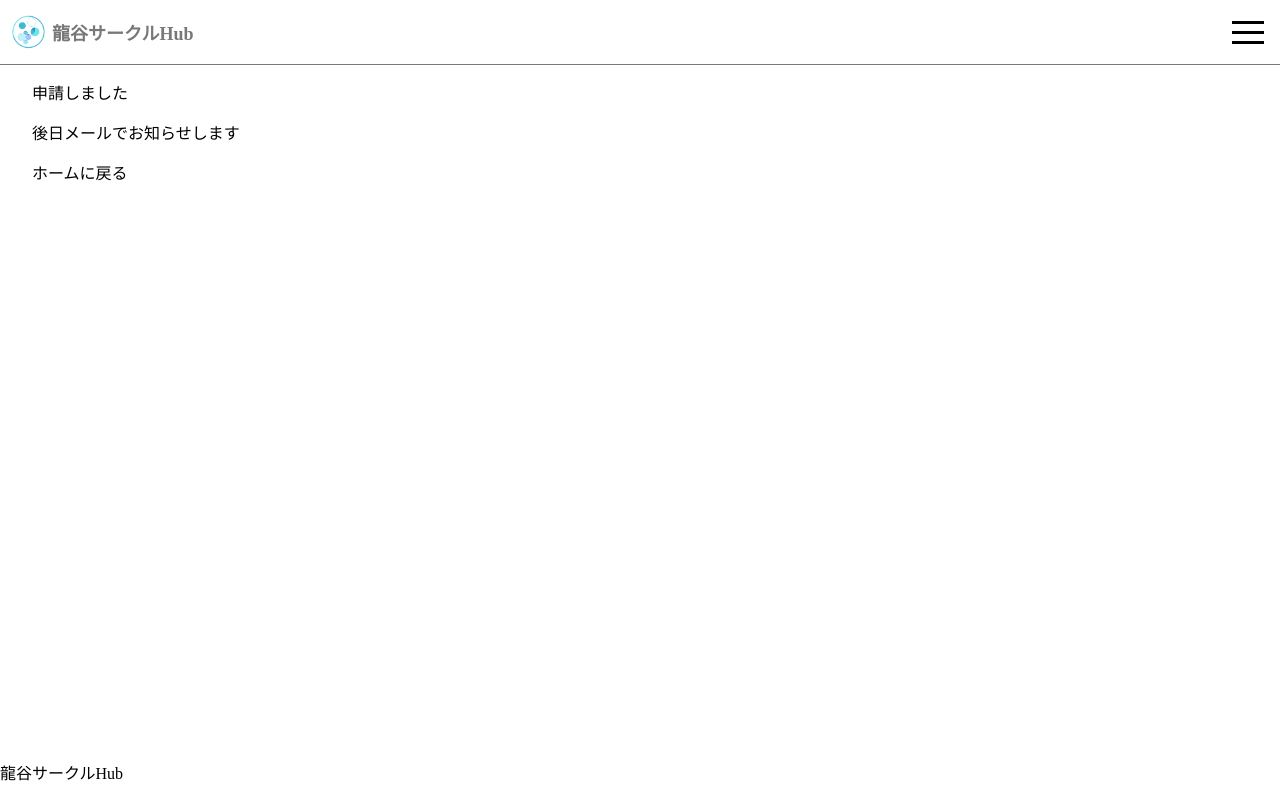
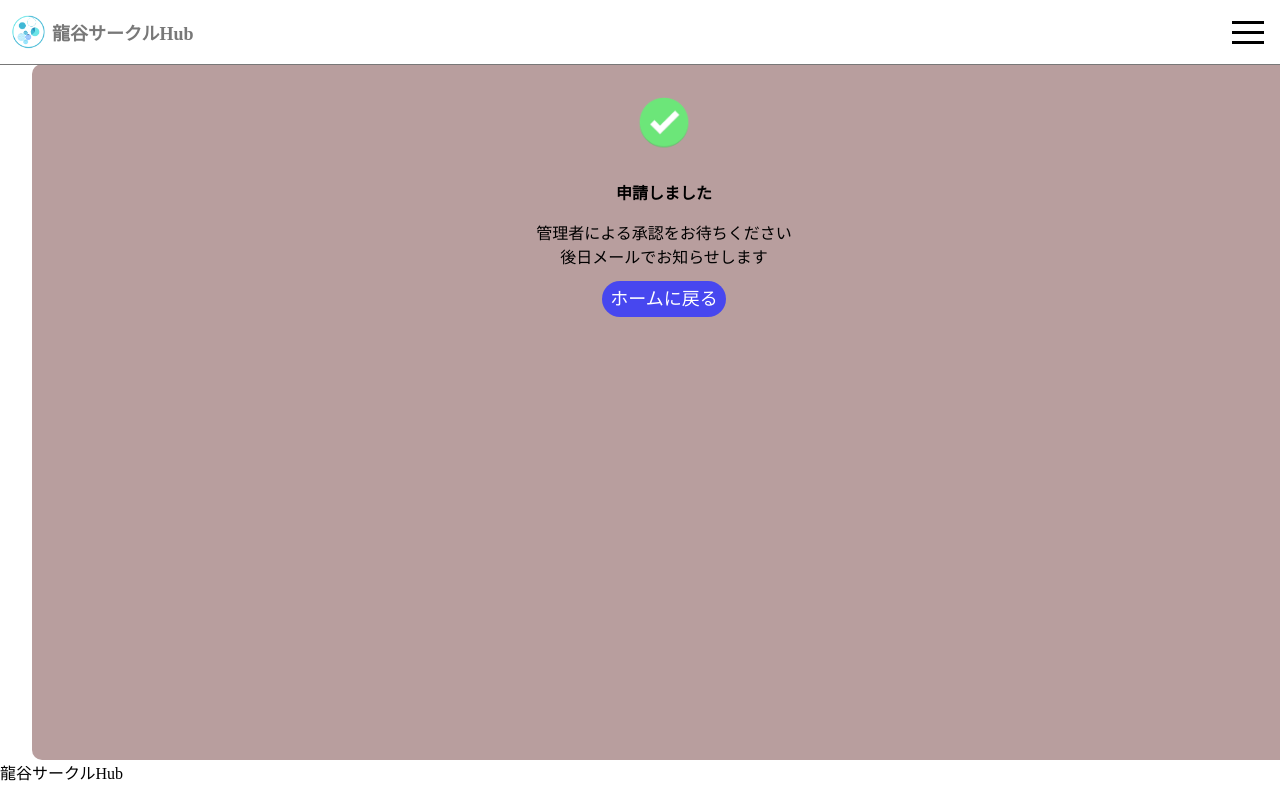
Before and after one commit to Ryukoku-Horizon/2025-AdvancedGroup-MidTeamDev-No2, a React (Create React App) app in the folder frontend/: page /ryukoku-circle-hub/comp in a window 1280 px wide. Built offline with nearby package versions, Linux system fonts and the light colour scheme.

Commit message:
compPageの編集（まだできてないです）

```diff
--- a/frontend/src/pages/comp.tsx
+++ b/frontend/src/pages/comp.tsx
@@ -1,13 +1,18 @@
 import { Link } from "react-router-dom";
 import Layout from "../components/Layout/Layout";
+import "../styles/global/border.css"
+import "../styles/global/box.css"
+import "../styles/global/position.css"
+import "../styles/global/text.css"
 
 const Comp=()=>{
     return (
         <Layout>
-            <div>
-                <p className="font-x">申請しました</p>
-                <p className="font-md">後日メールでお知らせします</p>
-                <Link to="/">ホームに戻る</Link>
+            <div className="h-full w-full flex-col radius-s background-gray p-3 text-center w-half flex-col justify-content align-items ">
+                <img className="w-9 h-9" src="/ok-img.png" alt="申請完了" />
+                <p className="font-x bold">申請しました</p>
+                <p className="font-md">管理者による承認をお待ちください<br />後日メールでお知らせします</p>
+                <Link to="/" className="radius-md background-blue white p-1 font-l">ホームに戻る</Link>
             </div>
         </Layout>
     )
--- a/frontend/src/styles/global/box.css
+++ b/frontend/src/styles/global/box.css
@@ -5,6 +5,9 @@
 }
 .items-center{
     align-items: center;
+}
+.text-center{
+    text-align: center;
 }
 
 /* justify */
@@ -91,6 +94,9 @@
 .w-half{
     width: 50%;
 }
+.w-65p{
+    width: 65%;
+}
 .w-full{
     width: 100%;
 }
@@ -170,6 +176,14 @@
     gap: 2rem;
 }
 
+/* 背景 */
+.background-blue{
+    background-color: rgb(71, 71, 239);
+}
+
+.background-gray{
+    background-color: #6e38387c;
+}
 .bg-white{
     background-color: white;
 }
```
Also changed, not shown: frontend/public/ok-img.png (added), frontend/src/styles/global/text.css (line endings or trailing spaces).
